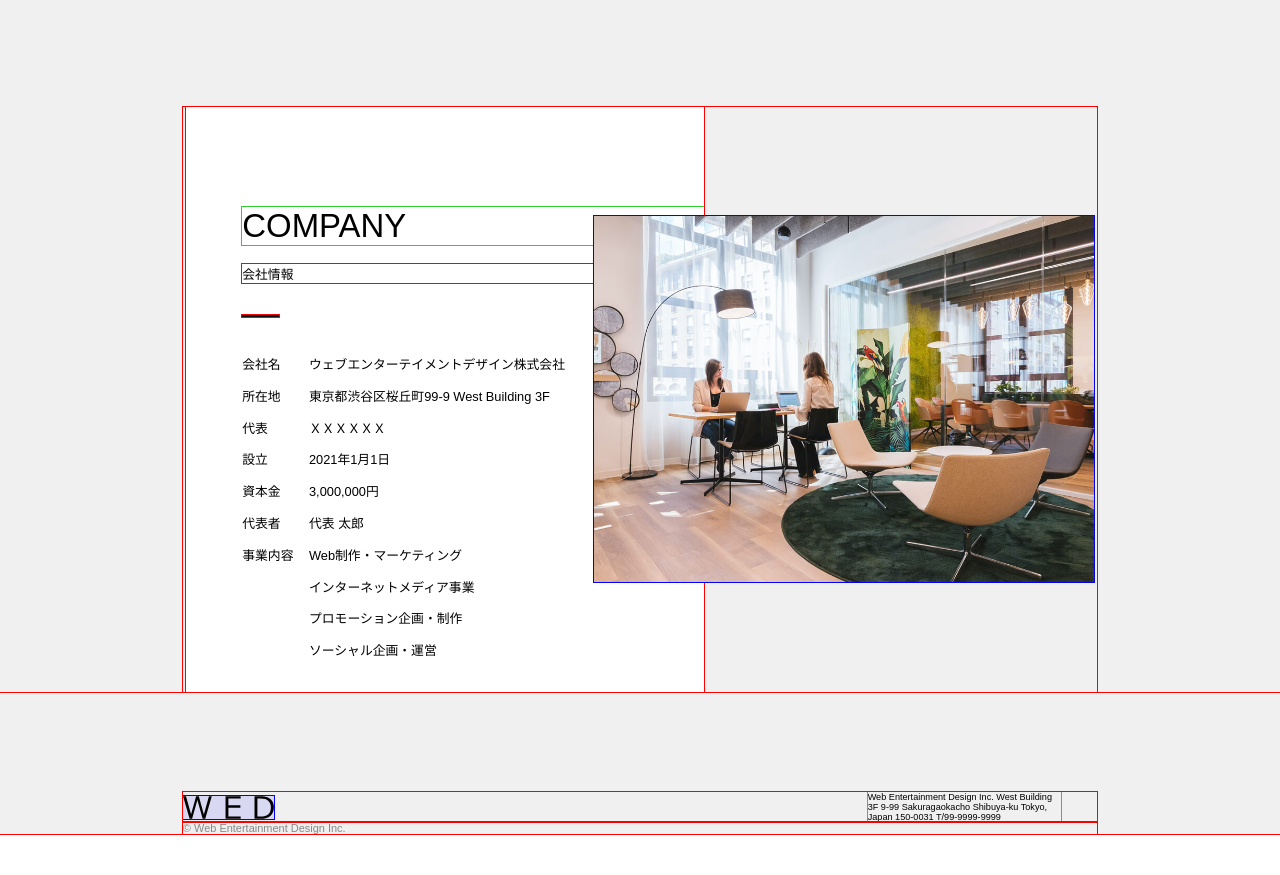
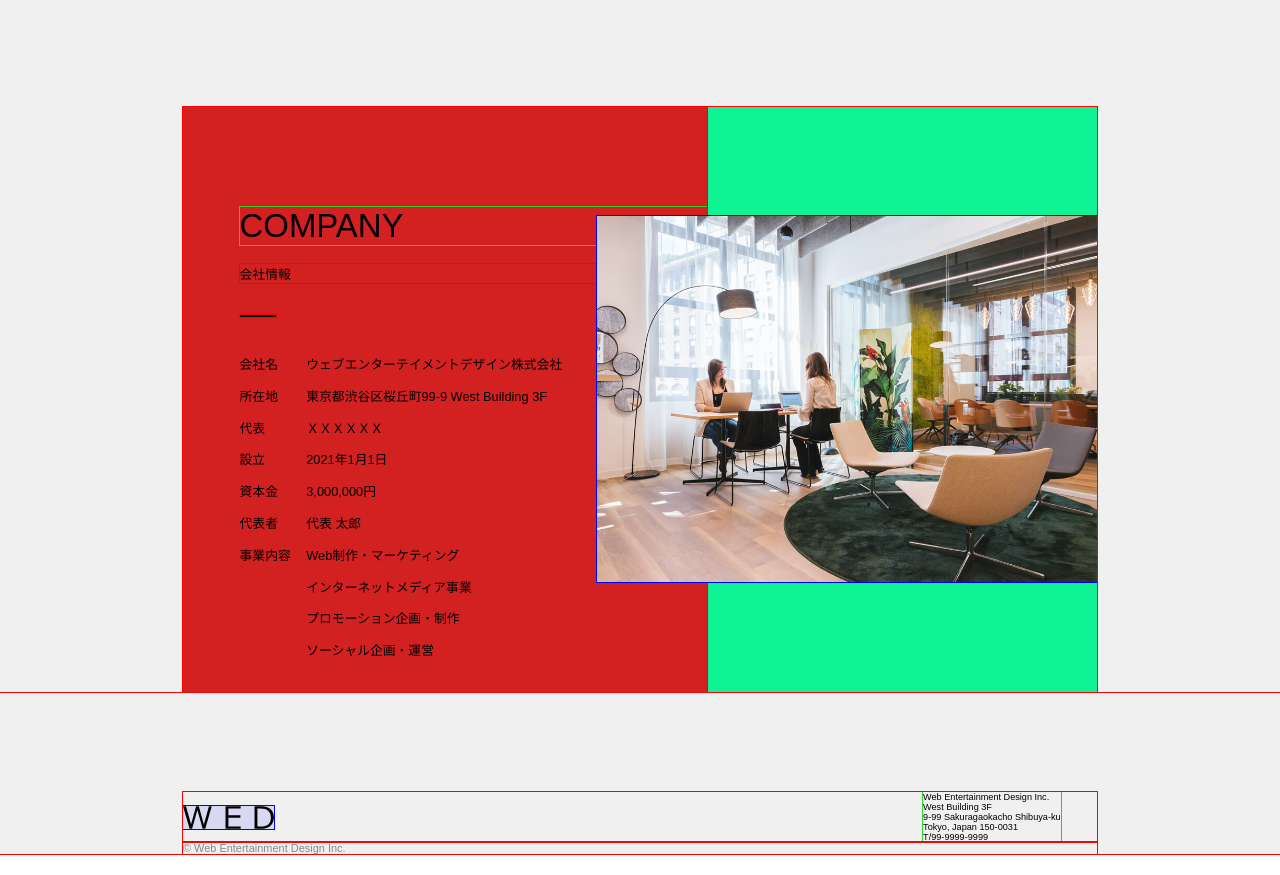
Before and after one commit to yoshida55/css_jump_corporation, a plain HTML site: page index.html in a window 1280 px wide. Shown: the part 2364-3239 px from the top of the page. Drawn offline with Linux system fonts and the light colour scheme.

Commit message:
微調整

```diff
--- a/css/work.css
+++ b/css/work.css
@@ -284,14 +284,17 @@
   margin: 0 auto;
   align-items: center;
   justify-content: center;
+  /* centerから変更 */
   margin-bottom: 11rem;
+  background-color: #0ff394;
 }
 
 /* └ Flex子要素（左側：情報まとめ） */
 .company_info {
-  width: 56.7rem;
+  flex: 1;
+  /* width: 56.7rem; */
   height: 64rem;
-  background-color: #ffffff;
+  background-color: #d32121;
   padding-top: 11rem;
   padding-left: 6.2rem;
 }
@@ -351,7 +354,7 @@
 
 .footer_company_info {
   display: block;
-  width: 21.1rem;
+  /* width: 21.1rem; */
   margin-right: 4rem;
 }
 
--- a/index.html
+++ b/index.html
@@ -235,8 +235,8 @@
       <div class="footer_row">
         <img class="footer_logo" src="img/logo.svg" alt="WED" />
         <p class="footer_company_info">
-          Web Entertainment Design Inc. West Building 3F 9-99 Sakuragaokacho
-          Shibuya-ku Tokyo, Japan 150-0031 T/99-9999-9999
+          Web Entertainment Design Inc.</br> West Building 3F</br>9-99 Sakuragaokacho Shibuya-ku</br>Tokyo, Japan
+          150-0031</br>T/99-9999-9999
         </p>
       </div>
     </footer>
```
